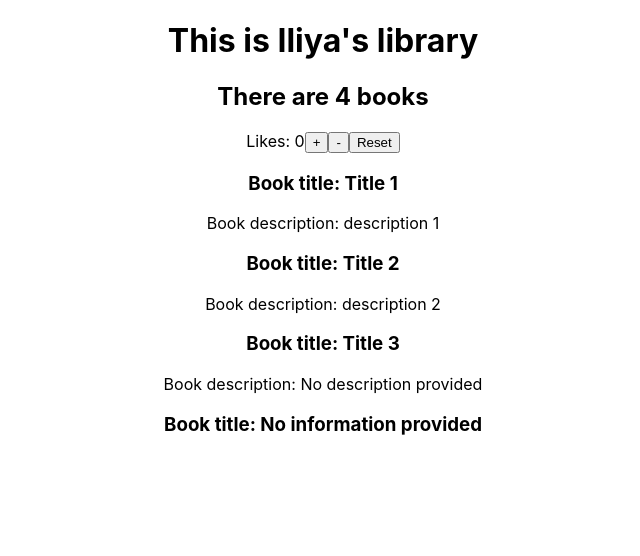
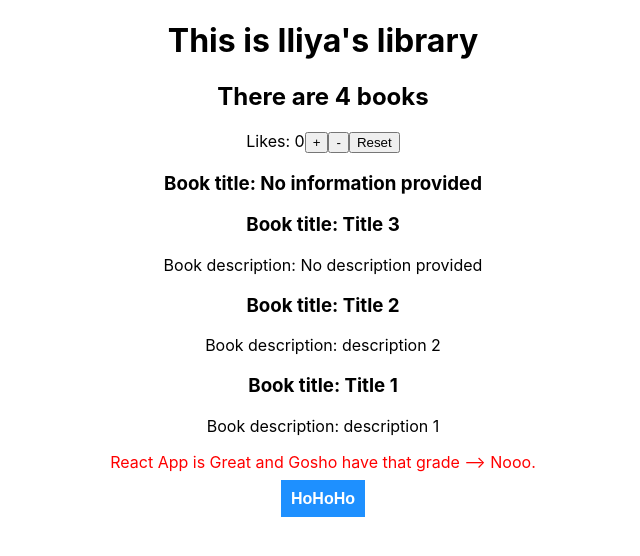
Before and after one commit to iltodbul/react_demo_exercises, a React (Create React App) app: page / in a window 1280 px wide. Shown: the top 556 px of the page, without its empty margins (317-957 px from the left). Built offline with nearby package versions, Linux system fonts and the light colour scheme; data requests are answered from the project's data file.

Commit message:
Component Lifecycle

```diff
--- a/src/App.js
+++ b/src/App.js
@@ -4,7 +4,8 @@ import './components/Heading';
 import Heading from './components/Heading';
 import Main from './components/Main';
 import BookList from './components/BookList';
-import Likes from './components/Counter';
+import Likes from './components/Likes';
+import Footer from './Footer.js';
 
 const libraryOwner = 'Iliya';
 
@@ -24,6 +25,8 @@ function App() {
       <Likes />
 
       <BookList />
+
+      <Footer />
     </div>
   );
 }
--- a/src/Footer.js
+++ b/src/Footer.js
@@ -1,12 +1,8 @@
+import Message from './components/Message';
 import './Footer.css';
 
-function Footer (){
-  let name = 'Peter';
-  return (
-    <div className="Site-footer"><p>React App is Great and {name} have that grade --{'>'} { name === 'Peter' ? 2**2 : 'Nooo'}.</p>
-    <strong>HoHoHo</strong>
-    </div>
-  );
-};
+function Footer() {
+  return <Message />;
+}
 
-export default Footer
+export default Footer;
--- a/src/components/BookList.js
+++ b/src/components/BookList.js
@@ -24,11 +24,13 @@ class BookList extends Component {
   }
 
   render() {
+    let sortedBooks = this.state.books.sort((a, b) => b.id - a.id);
     return (
       <div className="book-list">
-        {this.state.books.map((x) => {
+        {sortedBooks.map((x) => {
           return (
             <Book
+              key={x.id}
               title={x.title}
               description={x.description}
               clickHandler={() => this.bookClicked(x.title)}
--- /dev/null
+++ b/src/components/Message.js
@@ -0,0 +1,47 @@
+import { Component } from 'react';
+
+class Message extends Component {
+  constructor(props) {
+    super();
+
+    this.state = {
+      name: 'Peter',
+    };
+
+    console.log('Constructor');
+  }
+
+  componentDidMount() {
+    console.log('ComponentDidMount');
+    setTimeout(() => {
+      this.setState({ name: 'Gosho' });
+    }, 2000);
+  }
+
+  componentDidUpdate() {
+    console.log('ComponentDidUpdate');
+    this.render();
+  }
+
+  render() {
+    console.log('Render');
+    const myStyle = {
+      color: 'white',
+      backgroundColor: 'DodgerBlue',
+      padding: '10px',
+      fontFamily: 'Arial',
+    };
+
+    return (
+      <div className="Site-footer">
+        <p>
+          React App is Great and {this.state.name} have that grade --{'>'}{' '}
+          {this.state.name === 'Peter' ? 2 ** 2 : 'Nooo'}.
+        </p>
+        <strong style={myStyle}>HoHoHo</strong>
+      </div>
+    );
+  }
+}
+
+export default Message;
```
Also changed, not shown: src/components/Likes.js (renamed from src/components/Counter.js).
